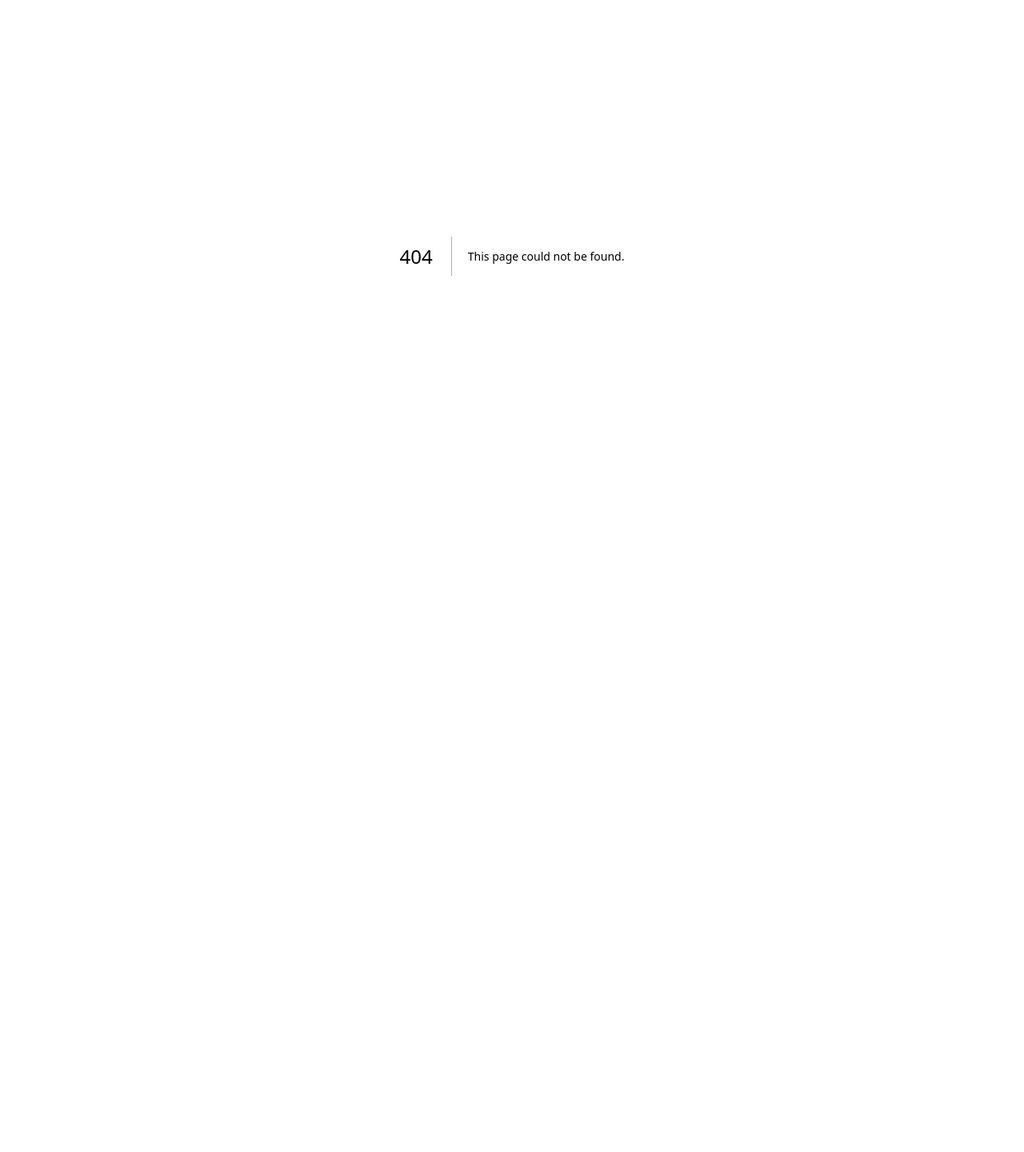
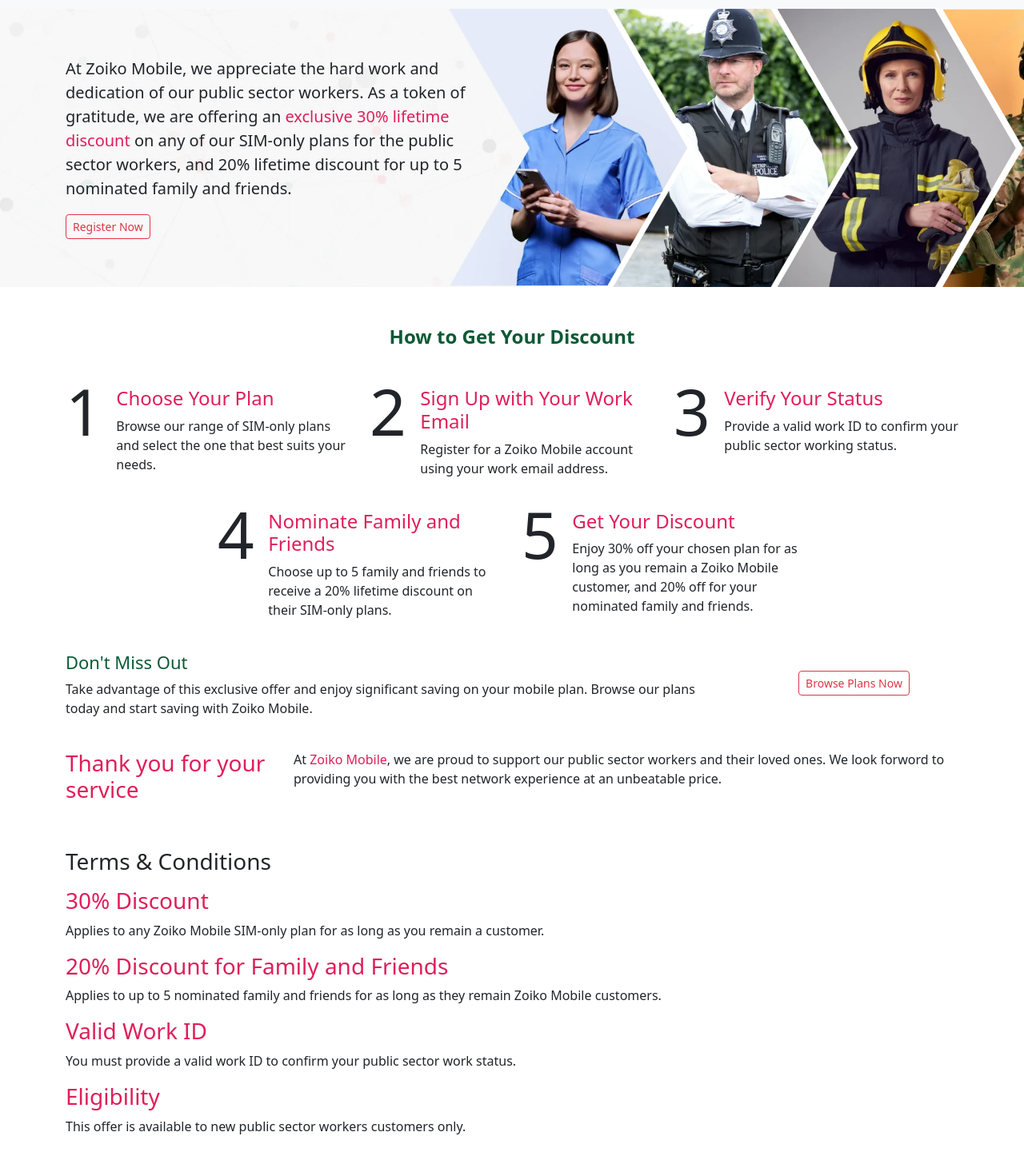
Before and after one commit to Euronoxx/zmuk, a Next.js app: page /civilservants in a window 1280 px wide. Before the commit this address had no page. Shown: the part 80-1521 px from the top of the page at 80% size. Before the commit the page ends 800 px from the top, so only its background shows below. Built offline with nearby package versions, Linux system fonts and the light colour scheme.

Commit message:
New page added

```diff
--- /dev/null
+++ b/app/civilservants/page.js
@@ -0,0 +1,117 @@
+"use client"
+import { Col, Container, Row } from "react-bootstrap";
+import Header from "../components/Header";
+import Footer from "../components/Footer";
+import Link from "next/link";
+
+function CivilServants () {
+    return (
+        <>
+        <Header />
+        <Container fluid className="civilservant p-0">
+            <Container>
+                <Row>
+                    <Col>
+                        <p>At Zoiko Mobile, we appreciate the hard work and dedication of our public sector workers. As a token of gratitude, we are offering an <span className="txtred">exclusive 30% lifetime discount</span> on any of our SIM-only plans for the public sector workers, and 20% lifetime discount for up to 5 nominated family and friends.</p>
+                        <Link href={'#'} className="btn btn-outline-danger btn-sm">Register Now</Link>
+                    </Col>
+                    <Col></Col>
+                </Row>
+            </Container>
+        </Container>
+        <Container className="py-5">
+            <h2 className="green24bold text-center mb-5">How to Get Your Discount</h2>
+            <Row>
+                <div className="col-md-4 col-sm-12 col-12">
+                    <Row>
+                        <div className="col-md-2 col-sm-2 col-2 numvlarge">1</div>
+                        <div className="col-md-10 col-sm-10 col-10">
+                            <h4 className="txtred">Choose Your Plan</h4>
+                            <p>Browse our range of SIM-only plans and select the one that best suits your needs.</p>
+                        </div>
+                    </Row>
+                </div>
+                <div className="col-md-4 col-sm-12 col-12">
+                    <Row>
+                        <div className="col-md-2 col-sm-2 col-2 numvlarge">2</div>
+                        <div className="col-md-10 col-sm-10 col-10">
+                            <h4 className="txtred">Sign Up with Your Work Email</h4>
+                            <p>Register for a Zoiko Mobile account using your work email address.</p>
+                        </div>
+                    </Row>
+                </div>
+                <div className="col-md-4 col-sm-12 col-12">
+                    <Row>
+                        <div className="col-md-2 col-sm-2 col-2 numvlarge">3</div>
+                        <div className="col-md-10 col-sm-10 col-10">
+                            <h4 className="txtred">Verify Your Status</h4>
+                            <p>Provide a valid work ID to confirm your public sector working status.</p>
+                        </div>
+                    </Row>
+                </div>
+            </Row>
+            <br />
+            <Row>
+                <div className="col-sm-4 col-12 offset-md-2">
+                    <Row>
+                        <div className="col-md-2 col-sm-2 col-2 numvlarge">4</div>
+                        <div className="col-md-10 col-sm-10 col-10">
+                            <h4 className="txtred">Nominate Family and Friends</h4>
+                            <p>Choose up to 5 family and friends to receive a 20% lifetime discount on their SIM-only plans.</p>
+                        </div>
+                    </Row>
+                </div>
+                <div className="col-sm-4 col-12">
+                    <Row>
+                        <div className="col-md-2 col-sm-2 col-2 numvlarge">5</div>
+                        <div className="col-md-10 col-sm-10 col-10">
+                            <h4 className="txtred">Get Your Discount</h4>
+                            <p>Enjoy 30% off your chosen plan for as long as you remain a Zoiko Mobile customer, and 20% off for your nominated family and friends.
+                        </p>
+                        </div>
+                    </Row>
+                </div>
+            </Row>
+            <br />
+            <Row>
+                <div className="col-md-9 col-sm-12">
+                    <h3 className="green18">Don&apos;t Miss Out</h3>
+                    <p>Take advantage of this exclusive offer and enjoy significant saving on your mobile plan. Browse our plans today and start saving with Zoiko Mobile.</p>
+                </div>
+                <div className="col-md-3 col-sm-12 text-center">
+                    <Link href={"#"} className="btn btn-outline-danger btn-sm mt-4">Browse Plans Now</Link>
+                </div>
+            </Row>
+            <br />
+            <Row>
+                <div className="col-md-3">
+                    <h3 className="txtred">Thank you for your service</h3>
+                </div>
+                <div className="col-md-9">
+                    <p>At <span className="txtred">Zoiko Mobile</span>, we are proud to support our public sector workers and their loved ones. We look forword to providing you with the best network experience at an unbeatable price.</p>
+                </div>
+            </Row>
+            <h3 className="mt-5">Terms &amp; Conditions</h3>
+            <h3 className="txtred mt-3">30% Discount</h3>
+            <p>Applies to any Zoiko Mobile SIM-only plan for as long as you remain a customer.</p>
+            <h3 className="txtred mt-3">20% Discount for Family and Friends</h3>
+            <p>Applies to up to 5 nominated family and friends for as long as they remain Zoiko Mobile customers.</p>
+            <h3 className="txtred mt-3">Valid Work ID</h3>
+            <p>You must provide a valid work ID to confirm your public sector work status.</p>
+            <h3 className="txtred mt-3">Eligibility</h3>
+            <p>This offer is available to new public sector workers customers only.</p>
+            <h3 className="txtred mt-3">Fair Usage Policy</h3>
+            <p>Applies to all plans, including unlimited calls &amp; texts and EU roaming.</p>
+            <h3 className="txtred mt-3">5G Coverage</h3>
+            <p>Available in selected areas only.</p>
+            <h3 className="txtred mt-3">Wi-Fi Calling</h3>
+            <p>Requires compatible handset and network coverage.</p>
+            <h3 className="txtred mt-3">EU Roaming</h3>
+            <p>For use in EU countries only.</p>
+            <p className="text-center mt-4">This offer can be used in conjunction with other promotional offers from Zoiko Mobile.</p>
+        </Container>
+        <Footer />
+        </>
+    );
+}
+export default CivilServants;
--- a/app/components/Footer.js
+++ b/app/components/Footer.js
@@ -10,7 +10,7 @@
                 <Row>
                     <div className="col-md-4 col-sm-12 col-xs-12">
                         <Link className="navbar-brand" href="/">
-                            <Image src='/img/zoikomobile_logo.png' width={313} height={130} alt="ZM Logo" />
+                            <Image src='/img/zoikomobile_logo.png' width={313} height={130} className="footerlogo" alt="ZM Logo" />
                         </Link>
                     </div>
                     <div className="col-md-2 col-sm-12 col-xs-12">
--- a/app/components/Header.js
+++ b/app/components/Header.js
@@ -20,7 +20,7 @@
                             <Link className="nav-link dropdown-toggle mainmenu" href="#" id="navbarDropdown" role="button" data-bs-toggle="dropdown" aria-expanded="false">Zoiko Plans</Link>
                             <ul className="dropdown-menu" aria-labelledby="navbarDropdown">
                                 <li><Link className="dropdown-item" href='/plans'>All Plans</Link></li>
-                                <li><Link className="dropdown-item" href="#">Public Sector Lifetime Deals</Link></li>
+                                <li><Link className="dropdown-item" href="/civilservants">Public Sector Lifetime Deals</Link></li>
                                 <li><Link className="dropdown-item" href="#">Low Income Deals</Link></li>
                                 <li><Link className="dropdown-item" href="#">Student Deals</Link></li>
                                 <li><Link className="dropdown-item" href="/business-deals-data-only-sims">Data Only SIMs</Link></li>
@@ -35,7 +35,7 @@
                             <Link className="nav-link dropdown-toggle mainmenu" href="#" id="navbarDropdown" role="button" data-bs-toggle="dropdown" aria-expanded="false">Business Deals</Link>
                             <ul className="dropdown-menu" aria-labelledby="navbarDropdown">
                                 <li><Link className="dropdown-item" href="#">SIM Only Plans</Link></li>
-                                <li><Link className="dropdown-item" href="#">Data Only SIMs</Link></li>
+                                <li><Link className="dropdown-item" href="/business-deals-data-only-sims">Data Only SIMs</Link></li>
                                 <li><Link className="dropdown-item" href="#">Super-Fast Broadband</Link></li>
                                 <li><Link className="dropdown-item" href="#">Digital Lines</Link></li>
                                 <li><Link className="dropdown-item" href="#">Day Pass Roaming Plans</Link></li>
--- a/app/globals.css
+++ b/app/globals.css
@@ -518,6 +518,21 @@
   width: 100%;
   height: auto;
 }
+.civilservant {
+  background-image: url('/img/civilservants.webp');
+  background-repeat: no-repeat;
+  background-position: center;
+  background-size: cover;
+  font-size: 20px;
+}
+.civilservant .container {
+  padding-top: 60px;
+  padding-bottom: 60px;
+}
+.numvlarge {
+  font-size: 80px;
+  line-height: 60px;
+}
 .footer {
   background-image: url('/img/footer-bg.jpeg');
   background-repeat: no-repeat;
@@ -618,4 +633,22 @@
   .carousel-indicators {
     display: none;
   }
+  .civilservant {
+    background-image: url('/img/civilservants.webp');
+    background-repeat: no-repeat;
+    background-position: center;
+    background-size: cover;
+    font-size: 12px;
+    line-height: 14px;
+    height: 200px;
+  }
+  .civilservant .container {
+    padding-top: 0px;
+    padding-bottom: 0px;
+  }
+  .footerlogo {
+    width: 160px;
+    height: auto;
+    margin-bottom: 20px;
+  }
 }
--- a/app/plans/page.js
+++ b/app/plans/page.js
@@ -13,6 +13,7 @@
         <Header />
         <HeadBar text={<>All Plans <span className="msicon"><i className="bi bi-music-note-beamed"></i></span> Unlimited Data <span className="msicon"><i className="bi bi-music-note-beamed"></i></span> Unlimited SMS <span className="msicon"><i className="bi bi-music-note-beamed"></i></span> Unlimited Calls <span className="msicon"><i className="bi bi-music-note-beamed"></i></span> Free Interntional Calls</>} />
         <Carouselsimplan />
+        <br />
         <HeadBar text='Zoiko SIM Only Business Deals' />
         <Container fluid className="my-4 simplandeal">
             <Row>
```
Also changed, not shown: public/img/civilservants.webp (added).
